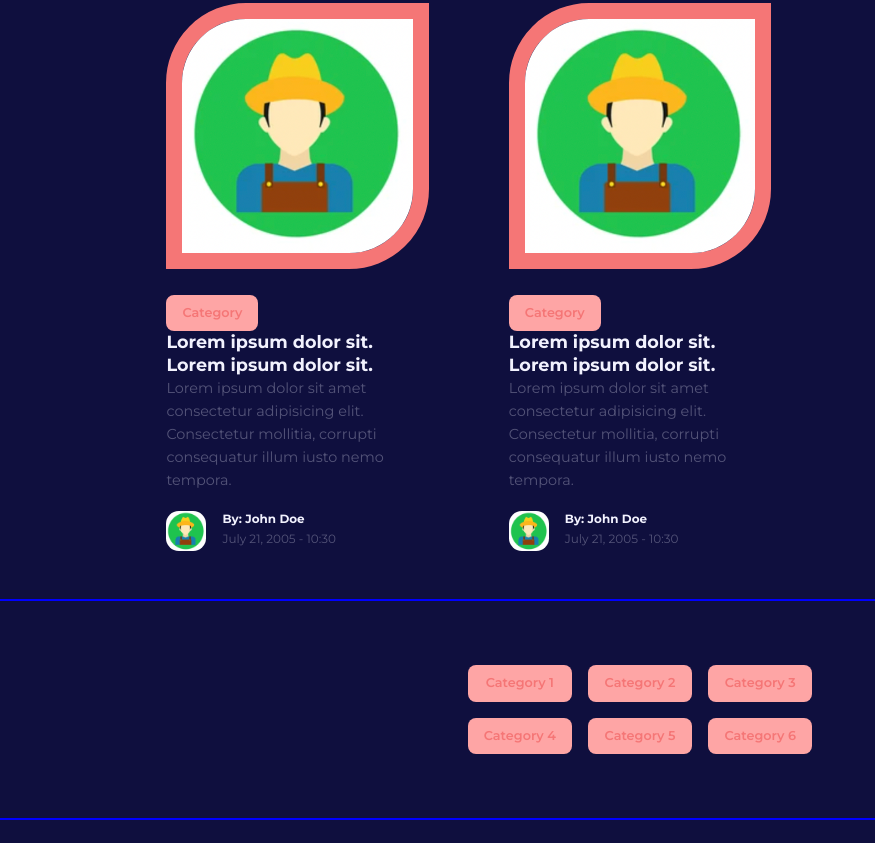
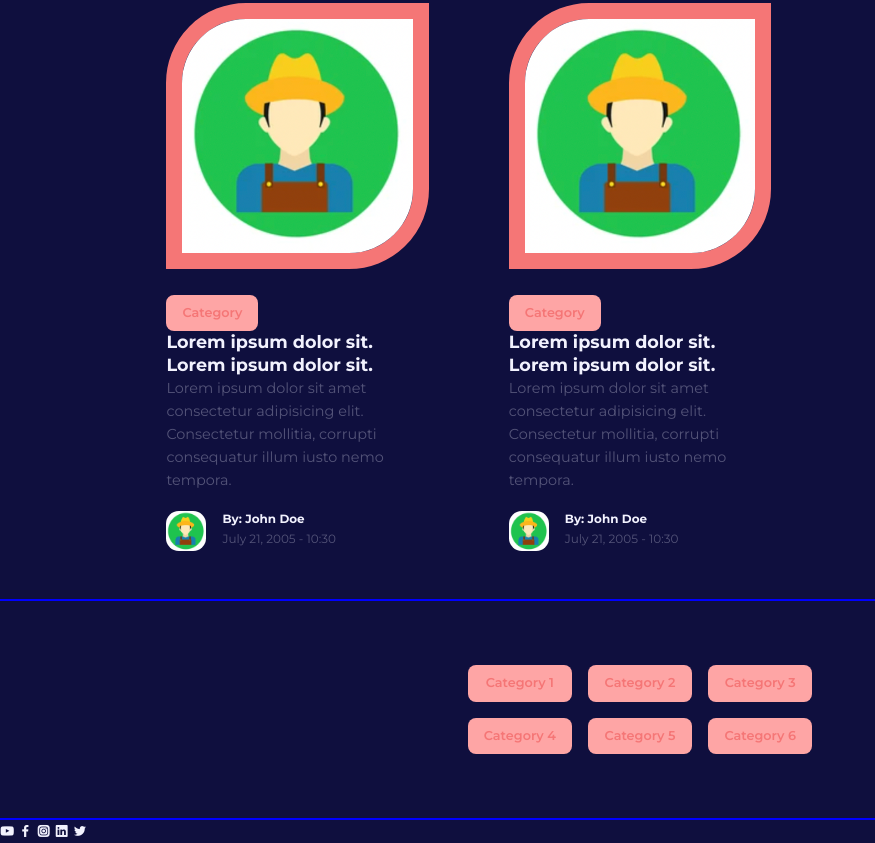
Before and after one commit to mariecarii/social_enterprise_project, a plain HTML site: page index.html in a window 1280 px wide. Shown: the part 769-1612 px from the top of the page, without its empty margins (0-875 px from the left). Before the commit the page ends 1589 px from the top, so only its background shows below. Drawn offline with nearby package versions, Linux system fonts and the light colour scheme.

Commit message:
added social media links

```diff
--- a/index.html
+++ b/index.html
@@ -128,5 +128,16 @@
         </div>
     </section>
 
+    <!-- start of footer -->
+    <footer>
+        <div class="footer__socials">
+            <a href="https://youtube.com" target="_blank"><i class="uil uil-youtube"></i></a>
+            <a href="https://facebook.com" target="_blank"><i class="uil uil-facebook-f"></i></a>
+            <a href="https://instagram.com" target="_blank"><i class="uil uil-instagram-alt"></i></a>
+            <a href="https://linkedin.com" target="_blank"><i class="uil uil-linkedin"></i></a>
+            <a href="https://twitter.com" target="_blank"><i class="uil uil-twitter"></i></a>
+        </div>
+    </footer>
+
 </body>
 </html>
```
